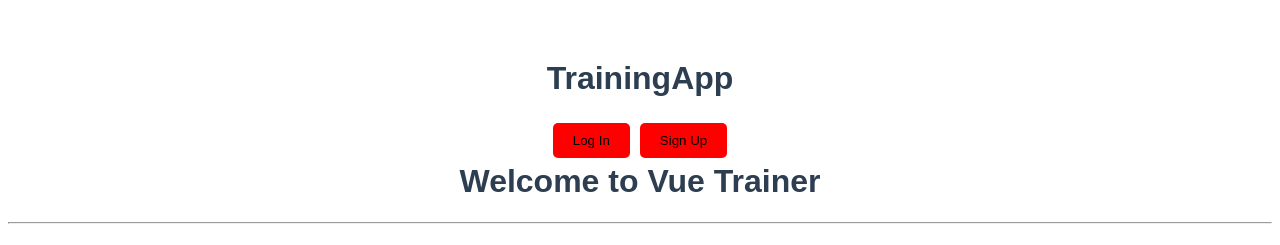
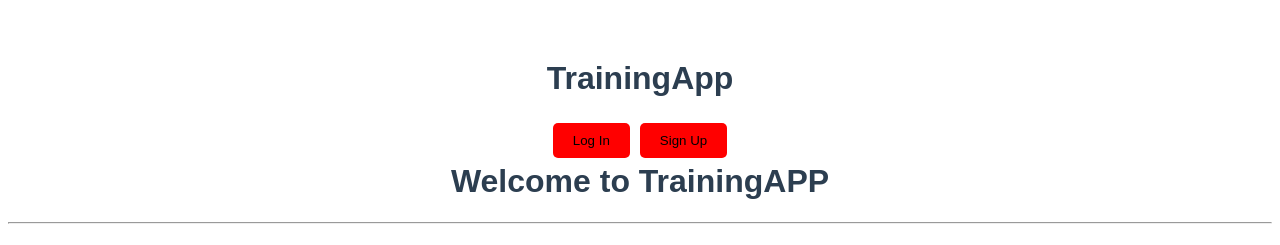
Before and after one commit to AntonioLabinjan/Projekt_PI, a Vue app: page / in a window 1280 px wide. Shown: the top 245 px of the page. Built offline with nearby package versions, Linux system fonts and the light colour scheme.

Commit message:
Update HomePage.vue
Smontirao komponentu za notifikacije

```diff
--- a/src/components/HomePage.vue
+++ b/src/components/HomePage.vue
@@ -5,7 +5,7 @@
       <button @click="goToSignUp">Sign Up</button>
     </div>
     <div class="header">
-      <h1>Welcome to Vue Trainer</h1>
+      <h1>Welcome to TrainingAPP</h1>
       <hr>
       <h4>Your personal training application</h4>
       <p>Add your exercises, meals, sleep, water intake, calculate your BMI, and track your progress!</p>
@@ -28,11 +28,18 @@
     <div class="motivational-quote">
       <p>{{ motivationalQuote }}</p>
     </div>
+
+    <notification-maker></notification-maker>
   </div>
 </template>
 
 <script>
+import NotificationMaker from '@/components/notificationMaker.vue';
+
 export default {
+  components: {
+    NotificationMaker
+  },
   data() {
     return {
       motivationalQuotes: [
@@ -96,7 +103,7 @@ export default {
 .login-signup-buttons button,
 .navbar button,
 .about-button button {
-  background-color: red; /* Transparentni bijeli */
+  background-color: red;
   color: black;
   border: none;
   padding: 10px 20px;
@@ -108,7 +115,7 @@ export default {
 .login-signup-buttons button:hover,
 .navbar button:hover,
 .about-button button:hover {
-  background-color: rgba(255, 255, 255, 0.5); /* Polu-prozirni bijeli */
+  background-color: rgba(255, 255, 255, 0.5);
 }
 
 .header h1 {
```
